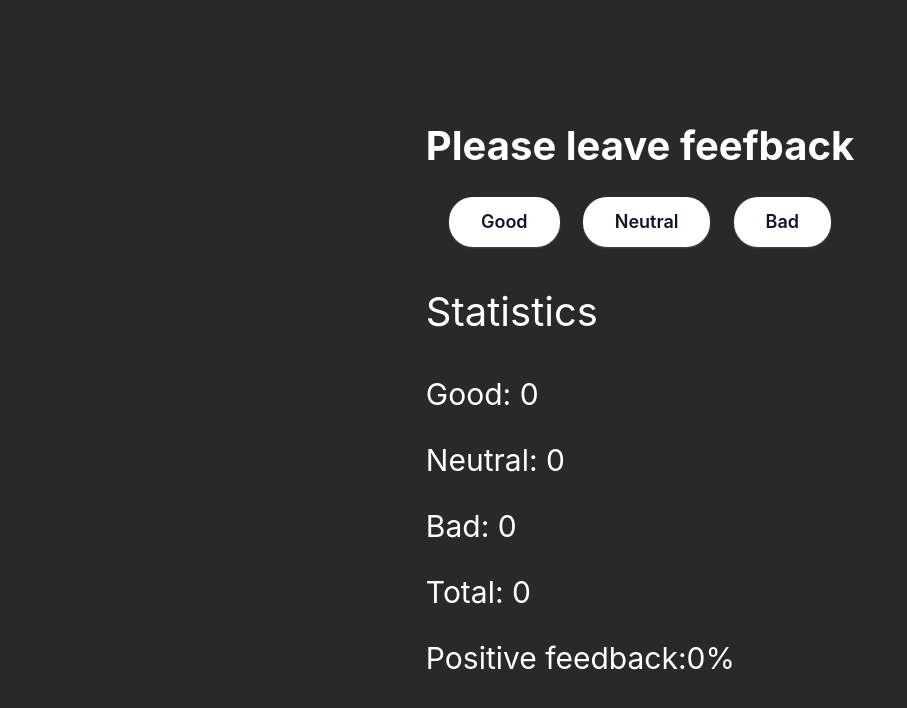
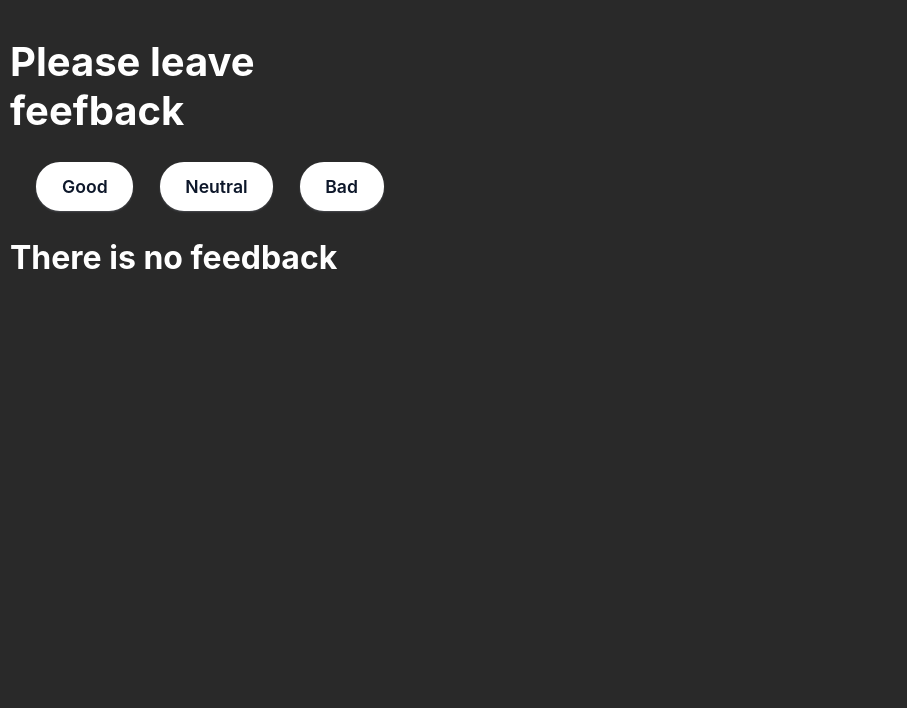
Before and after one commit to oshuster/goit-react-hw-04-feedback, a React (Create React App) app: page / in a window 1280 px wide. Shown: the top 708 px of the page, without its empty margins (0-907 px from the left). Built offline with nearby package versions, Linux system fonts and the light colour scheme.

Commit message:
added counting, fixed styles

```diff
--- a/src/components/App.jsx
+++ b/src/components/App.jsx
@@ -1,6 +1,3 @@
-// import FeedbackForm from './FeedbackForm/FeedbackForm';
-// import Statistics from './Statistics/Statistics';
-// import FeedbackOptions from './FeedbackOptions/FeedbackOptions';
 import Section from './Section/Section';
 
 export const App = () => {
@@ -10,9 +7,10 @@ export const App = () => {
         height: '100vh',
         display: 'flex',
         justifyContent: 'center',
-        alignItems: 'center',
         fontSize: 40,
         color: '#010101',
+        maxWidth: '400px',
+        padding: '10px',
       }}
     >
       <Section title="Please leave feefback" />
--- a/src/components/FeedbackForm/feedbackForm.module.css
+++ /dev/null
@@ -1,68 +0,0 @@
-.container {
-  color: #fff;
-  border-style: 1px solid;
-  border-color: teal;
-}
-
-.title,
-.statistics_title {
-  font-size: 40px;
-}
-
-.button_wrapper {
-  display: flex;
-  justify-content: space-evenly;
-}
-/* .button {
-  margin-left: 15px;
-  font-size: 20px;
-  border-radius: 10px;
-  padding: 5px 10px;
-} */
-
-/* .statistics_title {
-  font-size: 40px;
-} */
-
-.result {
-  font-size: 30px;
-}
-
-/* CSS */
-.button {
-  background-color: #fff;
-  border: 0 solid #e2e8f0;
-  border-radius: 1.5rem;
-  box-sizing: border-box;
-  color: #0d172a;
-  /* margin-left: 15px; */
-  cursor: pointer;
-  display: inline-block;
-  font-family: 'Basier circle', -apple-system, system-ui, 'Segoe UI', Roboto,
-    'Helvetica Neue', Arial, 'Noto Sans', sans-serif, 'Apple Color Emoji',
-    'Segoe UI Emoji', 'Segoe UI Symbol', 'Noto Color Emoji';
-  font-size: 1.1rem;
-  font-weight: 600;
-  line-height: 1;
-  padding: 1rem 1.6rem;
-  text-align: center;
-  text-decoration: none #0d172a solid;
-  text-decoration-thickness: auto;
-  transition: all 0.1s cubic-bezier(0.4, 0, 0.2, 1);
-  box-shadow: 0px 1px 2px rgba(166, 175, 195, 0.25);
-  user-select: none;
-  -webkit-user-select: none;
-  touch-action: manipulation;
-}
-
-.button:hover {
-  background-color: #4f6381;
-  color: #fff;
-}
-
-@media (min-width: 768px) {
-  .button {
-    font-size: 1.125rem;
-    padding: 1rem 2rem;
-  }
-}
--- a/src/components/FeedbackOptions/feedbackOptions.module.css
+++ b/src/components/FeedbackOptions/feedbackOptions.module.css
@@ -1,34 +1,8 @@
-.container {
-  color: #fff;
-  border-style: 1px solid;
-  border-color: teal;
-}
-
-.title,
-.statistics_title {
-  font-size: 40px;
-}
-
 .button_wrapper {
   display: flex;
   justify-content: space-evenly;
 }
-/* .button {
-  margin-left: 15px;
-  font-size: 20px;
-  border-radius: 10px;
-  padding: 5px 10px;
-} */
 
-/* .statistics_title {
-  font-size: 40px;
-} */
-
-.result {
-  font-size: 30px;
-}
-
-/* CSS */
 .button {
   background-color: #fff;
   border: 0 solid #e2e8f0;
@@ -59,10 +33,3 @@
   background-color: #4f6381;
   color: #fff;
 }
-
-@media (min-width: 768px) {
-  .button {
-    font-size: 1.125rem;
-    padding: 1rem 2rem;
-  }
-}
--- /dev/null
+++ b/src/components/Notification/Notification.jsx
@@ -0,0 +1,7 @@
+import css from './notification.module.css';
+
+const Notification = ({ message }) => (
+  <h2 className={css.message}>{message}</h2>
+);
+
+export default Notification;
--- /dev/null
+++ b/src/components/Notification/notification.module.css
@@ -0,0 +1,3 @@
+.message {
+  font-size: 0.8em;
+}
--- a/src/components/Section/Section.jsx
+++ b/src/components/Section/Section.jsx
@@ -1,6 +1,7 @@
 import { Component } from 'react';
 import FeedbackOptions from 'components/FeedbackOptions/FeedbackOptions';
 import Statistics from 'components/Statistics/Statistics';
+import Notification from 'components/Notification/Notification';
 
 import css from './section.module.css';
 
@@ -14,34 +15,38 @@ class Section extends Component {
   };
 
   handleClick = ({ target: { name } }) => {
-    this.setState(prevState => ({ [name]: prevState[name] + 1 }));
+    this.setState(
+      prevState => ({ [name]: prevState[name] + 1 }),
+      this.countTotalFeedback
+    );
   };
   countTotalFeedback = () => {
     const { good, neutral, bad } = this.state;
-    return good + neutral + bad;
+    this.setState({ total: good + neutral + bad });
+    this.countPositiveFeedbackPercentage();
   };
-  //виправити NaN при старті сторінки
+
   countPositiveFeedbackPercentage = () => {
-    const total = this.countTotalFeedback();
-    const { good } = this.state;
-
-    return Math.ceil((good / total) * 100);
+    this.setState(({ good, total }) => ({
+      totalPositive: Math.ceil((good / total) * 100),
+    }));
   };
   render() {
-    console.log(this.state);
     return (
       <div className={css.container}>
         <h1 className={css.title}>{this.props.title}</h1>
         <FeedbackOptions handleClick={this.handleClick} />
+        {this.state.total ? (
           <Statistics
             good={this.state.good}
             neutral={this.state.neutral}
             bad={this.state.bad}
             total={this.state.total}
             positivePercentage={this.state.totalPositive}
-          countTotalFeedback={this.countTotalFeedback}
-          countPositiveFeedbackPercentage={this.countPositiveFeedbackPercentage}
           />
+        ) : (
+          <Notification message="There is no feedback" />
+        )}
       </div>
     );
   }
--- a/src/components/Section/section.module.css
+++ b/src/components/Section/section.module.css
@@ -1,10 +1,7 @@
 .container {
   color: #fff;
-  border-style: 1px solid;
-  border-color: teal;
 }
 
-.title,
-.statistics_title {
+.title {
   font-size: 40px;
 }
--- a/src/components/Statistics/Statistics.jsx
+++ b/src/components/Statistics/Statistics.jsx
@@ -2,26 +2,10 @@ import { Component } from 'react';
 import css from './statistics.module.css';
 
 class Statistics extends Component {
-  // handleClick = ({ target: { name } }) => {
-  //   this.setState(prevState => ({ [name]: prevState[name] + 1 }));
-  // };
-  // countTotalFeedback = () => {
-  //   const { good, neutral, bad } = this.state;
-  //   return good + neutral + bad;
-  // };
-  // //виправити NaN при старті сторінки
-  // countPositiveFeedbackPercentage = () => {
-  //   const total = this.countTotalFeedback();
-  //   const { good } = this.state;
-
-  //   return Math.ceil((good / total) * 100);
-  // };
-
   render() {
-    // const { good, neutral, bad, total, positivePercentage } = this.props;
-    const { good, neutral, bad } = this.props;
+    const { good, neutral, bad, total, positivePercentage } = this.props;
     return (
-      <div className={css.container}>
+      <>
         <p className={css.statistics_title}>Statistics</p>
         <p className={css.result}>
           Good: <span>{good}</span>
@@ -33,13 +17,12 @@ class Statistics extends Component {
           Bad: <span>{bad}</span>
         </p>
         <p className={css.result}>
-          Total: <span>0</span>
+          Total: <span>{total}</span>
         </p>
         <p className={css.result}>
-          Positive feedback:
-          <span>0%</span>
+          Positive feedback: <span>{positivePercentage}%</span>
         </p>
-      </div>
+      </>
     );
   }
 }
--- a/src/components/Statistics/statistics.module.css
+++ b/src/components/Statistics/statistics.module.css
@@ -1,68 +1,7 @@
-.container {
-  color: #fff;
-  border-style: 1px solid;
-  border-color: teal;
-}
-
-.title,
 .statistics_title {
   font-size: 40px;
 }
 
-.button_wrapper {
-  display: flex;
-  justify-content: space-evenly;
-}
-/* .button {
-  margin-left: 15px;
-  font-size: 20px;
-  border-radius: 10px;
-  padding: 5px 10px;
-} */
-
-/* .statistics_title {
-  font-size: 40px;
-} */
-
 .result {
   font-size: 30px;
 }
-
-/* CSS */
-.button {
-  background-color: #fff;
-  border: 0 solid #e2e8f0;
-  border-radius: 1.5rem;
-  box-sizing: border-box;
-  color: #0d172a;
-  /* margin-left: 15px; */
-  cursor: pointer;
-  display: inline-block;
-  font-family: 'Basier circle', -apple-system, system-ui, 'Segoe UI', Roboto,
-    'Helvetica Neue', Arial, 'Noto Sans', sans-serif, 'Apple Color Emoji',
-    'Segoe UI Emoji', 'Segoe UI Symbol', 'Noto Color Emoji';
-  font-size: 1.1rem;
-  font-weight: 600;
-  line-height: 1;
-  padding: 1rem 1.6rem;
-  text-align: center;
-  text-decoration: none #0d172a solid;
-  text-decoration-thickness: auto;
-  transition: all 0.1s cubic-bezier(0.4, 0, 0.2, 1);
-  box-shadow: 0px 1px 2px rgba(166, 175, 195, 0.25);
-  user-select: none;
-  -webkit-user-select: none;
-  touch-action: manipulation;
-}
-
-.button:hover {
-  background-color: #4f6381;
-  color: #fff;
-}
-
-@media (min-width: 768px) {
-  .button {
-    font-size: 1.125rem;
-    padding: 1rem 2rem;
-  }
-}
```
Also changed, not shown: src/components/FeedbackForm/FeedbackForm.jsx (deleted, +0 -77 lines), src/components/FeedbackOptions/FeedbackOptions.jsx (+0 -18 lines). Lines whose indentation alone changed are shown as unchanged.
